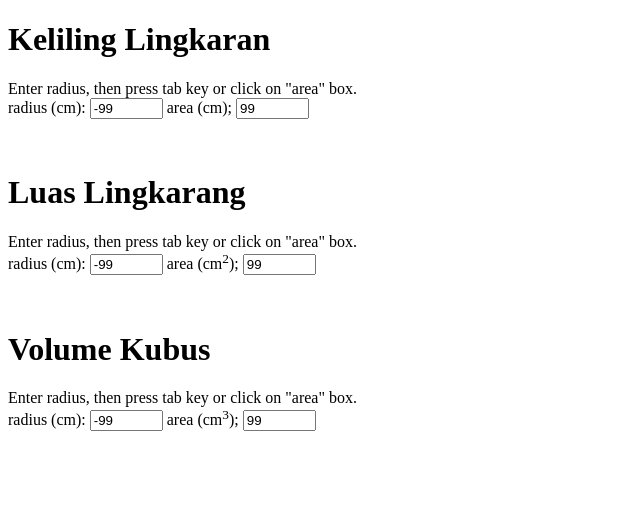
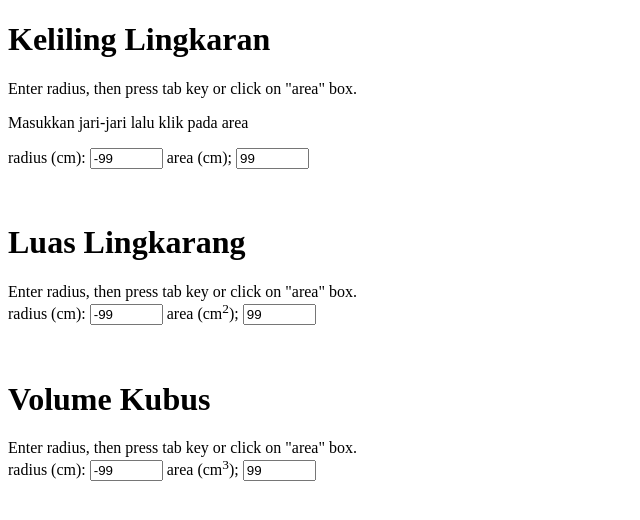
Before and after one commit to selvi937rn/web_git, a plain HTML site: page 8 latihan.html in a window 1280 px wide. Shown: the whole page, without its empty margins (0-640 px from the left). Drawn offline with Linux system fonts and the light colour scheme.

Commit message:
Adding text p

```diff
--- a/8 latihan.html
+++ b/8 latihan.html
@@ -22,6 +22,7 @@
         <form>
             Enter radius, then press tab key or click on "area"
             box.<br />
+            <p>Masukkan jari-jari lalu klik pada area</p>
             radius (cm):
             <input type="text" name="radius" size="6" maxlength="7" value="-99"
             , onblur="area.value=getKeliling(parseFloat(radius.value));">
```
